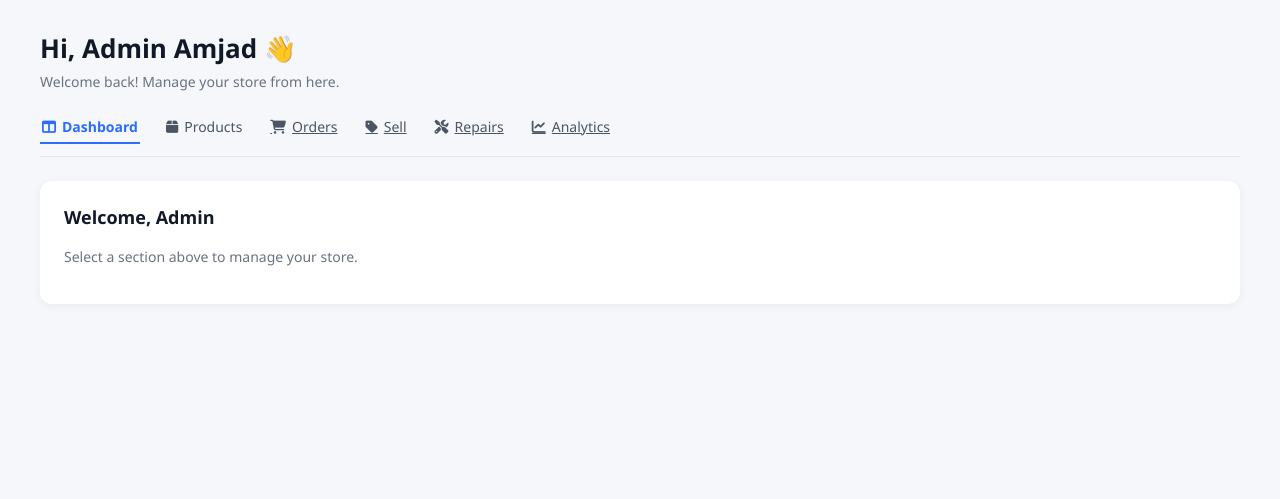
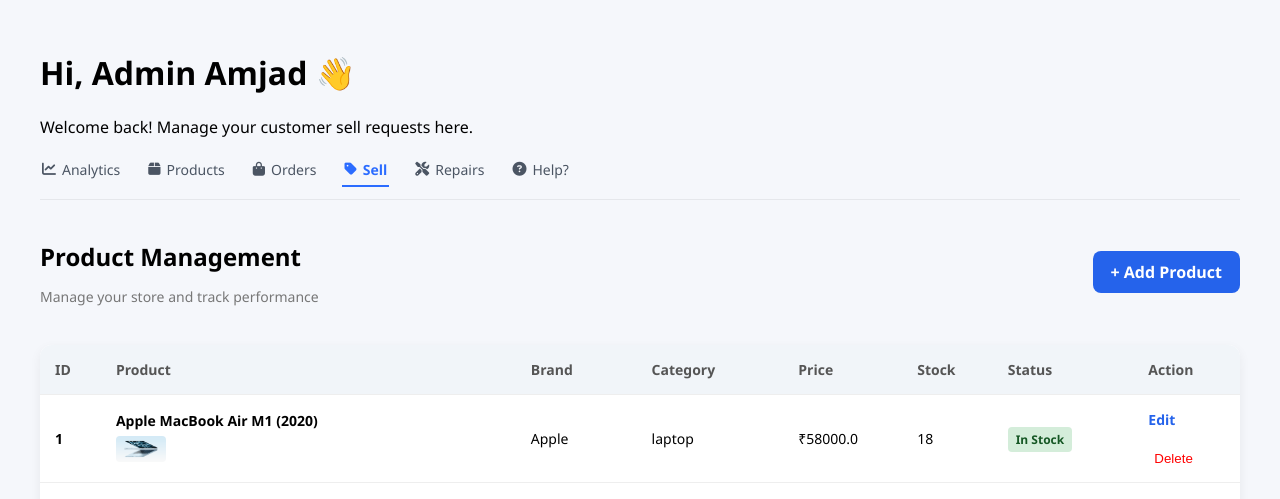
Before and after one commit to shifaRajput/FY-work, a Flask app: template templates/admin_dashboard.html in a window 1280 px wide. Shown: the top 499 px of the page. Before the commit the page ends 266 px from the top, so only its background shows below. Run offline with Flask 3, Linux system fonts and the light colour scheme; the template is opened without the code that fills it: values that come from a table or form of the project are taken from there, others are empty; data comes from the database, SQL or seed files in the repository.

Commit message:
Update admin dashboard layout and content

```diff
--- a/templates/admin_dashboard.html
+++ b/templates/admin_dashboard.html
@@ -11,30 +11,21 @@
 
 <div class="admin-container">
 
-  <div class="admin-header">
-    <h1>Hi, Admin Amjad  👋</h1>
-    <p>Welcome back! Manage your store from here.</p>
+  <div class="admin-header-banner">
+    <h1>Hi, Admin Amjad 👋</h1>
+    <p>Welcome back! Manage your customer sell requests here.</p>
   </div>
 
   <div class="admin-nav">
-    <div class="admin-nav-item tab-item active" data-target="dashboard-section"><i class="fa-solid fa-table-columns"></i> Dashboard</div>
-    <div class="admin-nav-item tab-item" data-target="products-section" style="cursor: pointer;"><i class="fa-solid fa-box"></i> Products</div>
-    <a href="/admin/orders" class="admin-nav-item"><i class="fa-solid fa-cart-shopping"></i> Orders</a>
-    <a href="/admin/sell" class="admin-nav-item"><i class="fa-solid fa-tag"></i> Sell</a>
-    <a href="/admin/repairs" class="admin-nav-item"><i class="fa-solid fa-screwdriver-wrench"></i> Repairs</a>
-    <a href="/admin/analytics" class="admin-nav-item"><i class="fa-solid fa-chart-line"></i> Analytics</a>
+    <a href="/admin/analytics"  class="admin-nav-item" style="text-decoration:none;"><i class="fa-solid fa-chart-line"></i> Analytics</a>
+    <a href="/admin/dashboard"  class="admin-nav-item" style="text-decoration:none;"><i class="fa-solid fa-box"></i> Products</a>
+    <a href="/admin/orders"     class="admin-nav-item" style="text-decoration:none;"><i class="fa-solid fa-shopping-bag"></i> Orders</a>
+    <a href="/admin/sell"       class="admin-nav-item active" style="text-decoration:none;"><i class="fa-solid fa-tag"></i> Sell</a>
+    <a href="/admin/repairs"    class="admin-nav-item" style="text-decoration:none;"><i class="fa-solid fa-screwdriver-wrench"></i> Repairs</a>
+    <a href="/admin/help"       class="admin-nav-item" style="text-decoration:none;"><i class="fa-solid fa-circle-question"></i> Help?</a>
   </div>
 
   <div class="admin-content">
-    <div class="admin-section active" id="dashboard-section">
-      <div class="admin-card">
-        <h3>Welcome, Admin</h3>
-        <p>Select a section above to manage your store.</p>
-      </div>
-    </div>
-
-    <div class="admin-section" id="products-section">
-      <div class="admin-container" style="padding:0;">
        <div class="header">
          <div>
            <h1>Product Management</h1>
@@ -93,8 +84,6 @@
           </table>
         </div>
       </div>
-    </div>
-  </div>
 </div>
 
 <script src="{{ url_for('static', filename='admin_dashboard.js') }}"></script>
```
